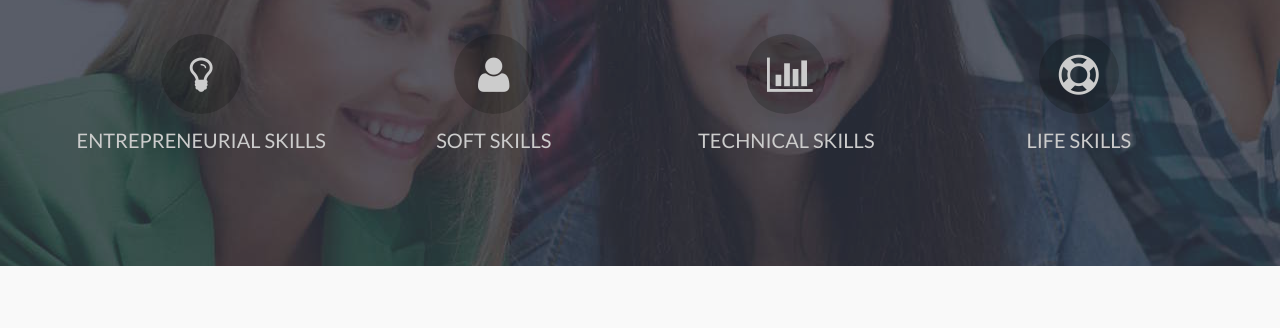
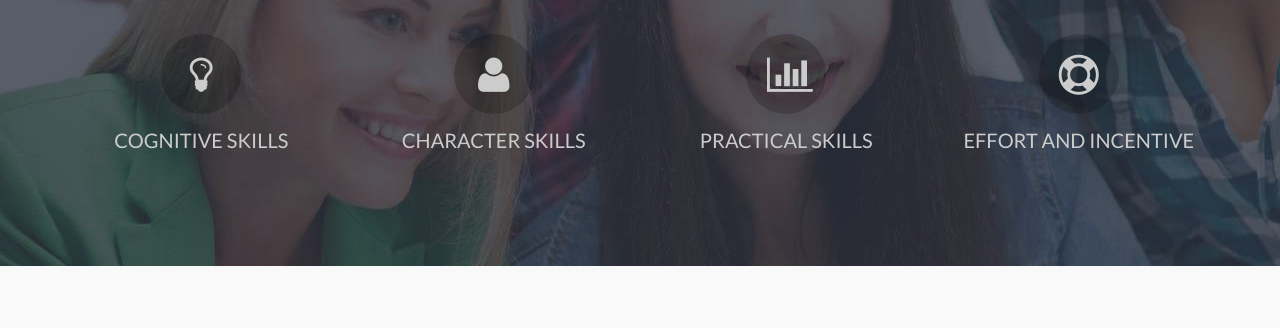
Before and after one commit to chrisbaumann/mmwebsite, a plain HTML site: page index.html in a window 1280 px wide. Shown: the part 2122-2450 px from the top of the page. Drawn offline with Linux system fonts and the light colour scheme; some packages are replaced by stand-ins of ours; a script that the page names is missing.

Commit message:
Changed skill buttons
Changed skill buttons to reflect the 'four columns' philosophy.

```diff
--- a/index.html
+++ b/index.html
@@ -252,7 +252,7 @@
 						</a>
 						<!-- <h2 class="counter" data-from="0" data-to="294" data-speed="2500"></h2> -->
 						<!-- <h2 id="percentage" style="font-size:60px;color:#0E153F;font-weight:700;">HTML5</h2> -->
-						<h3 class="worktext">Entrepreneurial Skills</h3>
+						<h3 class="worktext">Cognitive Skills</h3>
 					</div>
 				</div>
 				<div class="col-md-3">
@@ -264,7 +264,7 @@
 						</a>
 						<!-- <h2 class="counter" data-from="0" data-to="983" data-speed="2500"></h2> -->
 						<!-- <h2 id="percentage" style="font-size:60px;color:#0E153F;font-weight:700;">CSS3</h2> -->
-						<h3 class="worktext">Soft Skills</h3>
+						<h3 class="worktext">Character Skills</h3>
 					</div>
 				</div>
 				<div class="col-md-3">
@@ -276,7 +276,7 @@
 						</a>
 						<!-- <h2 class="counter" data-from="0" data-to="3179" data-speed="2500"></h2> -->
 						<!-- <h2 id="percentage" style="font-size:60px;color:#0E153F;font-weight:700;">Javascript</h2> -->
-						<h3 class="worktext">Technical Skills</h3>
+						<h3 class="worktext">Practical Skills</h3>
 					</div>
 				</div>
 				<div class="col-md-3">
@@ -287,7 +287,7 @@
 							</div>
 						</a>
 						<!-- <h2 id="percentage" style="font-size:60px;color:#0E153F;font-weight:700;">Ruby on rails</h2> -->
-						<h3 class="worktext">Life Skills</h3>
+						<h3 class="worktext">Effort and Incentive</h3>
 					</div>
 				</div>
 			</div>
```
